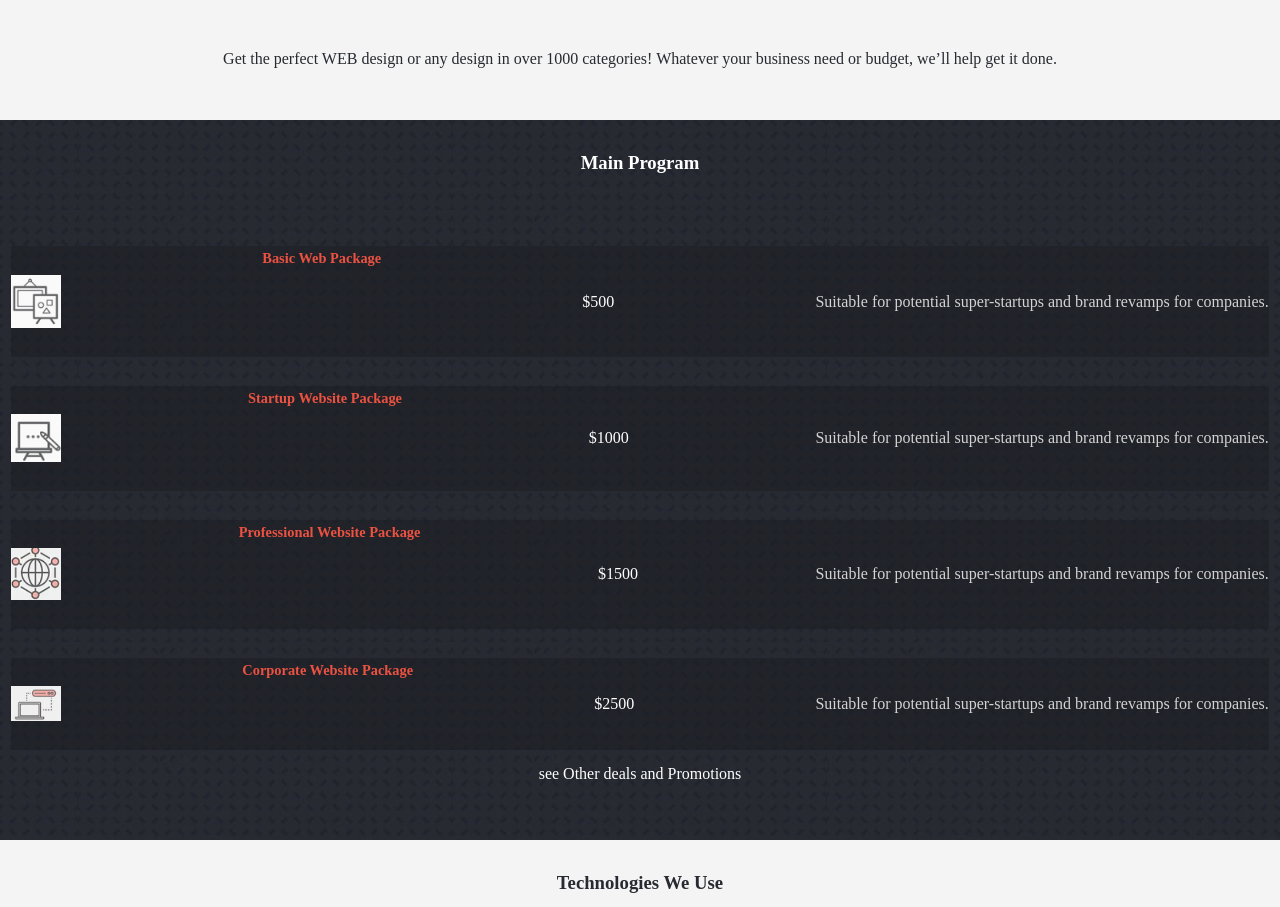
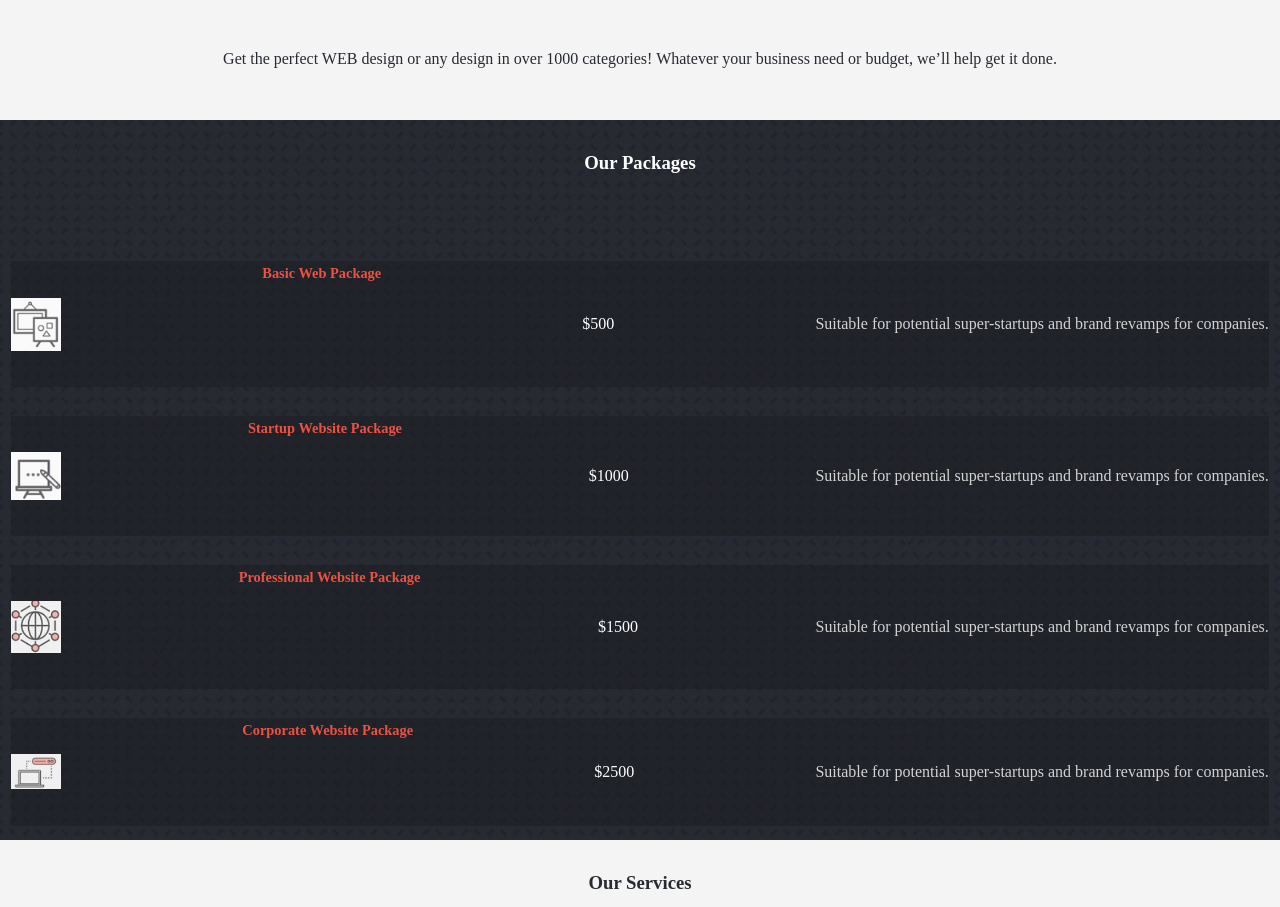
Before and after one commit to ixboy/client-s_website, a plain HTML site: page index.html in a window 1280 px wide. Shown: the part 288-1195 px from the top of the page. Drawn offline with Linux system fonts and the light colour scheme.

Commit message:
changed featured services

```diff
--- a/index.html
+++ b/index.html
@@ -4,7 +4,7 @@
     <meta charset="UTF-8">
     <meta name="viewport" content="width=device-width, initial-scale=1.0">
     <link rel="stylesheet" href="./sass/style.css">
-    <title>J&I webServices</title>
+    <title>J&I WebDesign |Home </title>
 </head>
 <body>
     <div class="container">
@@ -22,7 +22,7 @@
             <input type="checkbox" id="toggle">
             <ul>
                 <li class="current"><a href="./index.html">Home</a></li>
-                <li><a href="#">About</a></li>
+                <li><a href="./about.html">About</a></li>
                 <li><a href="#">Tickets</a></li>
             </ul>
             <img src="./img/logo_brush.png" class="logo" alt="logo">
@@ -38,7 +38,7 @@
             <h4></h4>
         </header>
         <section class="showcase">
-            <h3 class="quote">Main Program</h3>
+            <h3 class="quote">Our Packages</h3>
                 <div>
                     <img src="/img/icon1.png" alt="">
                     <h3><a href="#">Basic Web Package</a></h3>
@@ -63,10 +63,9 @@
                     <span>$2500</span>
                     <p>Suitable for potential super-startups and brand revamps for companies.</p>
                 </div>
-            <p><a href="#">see Other deals and Promotions</a></p>
         </section>
         <section class="featured">
-            <h3 class="quote">Technologies We Use</h3>
+            <h3 class="quote">Our Services</h3>
             <div>
                 <aside>
                     <div>
```
